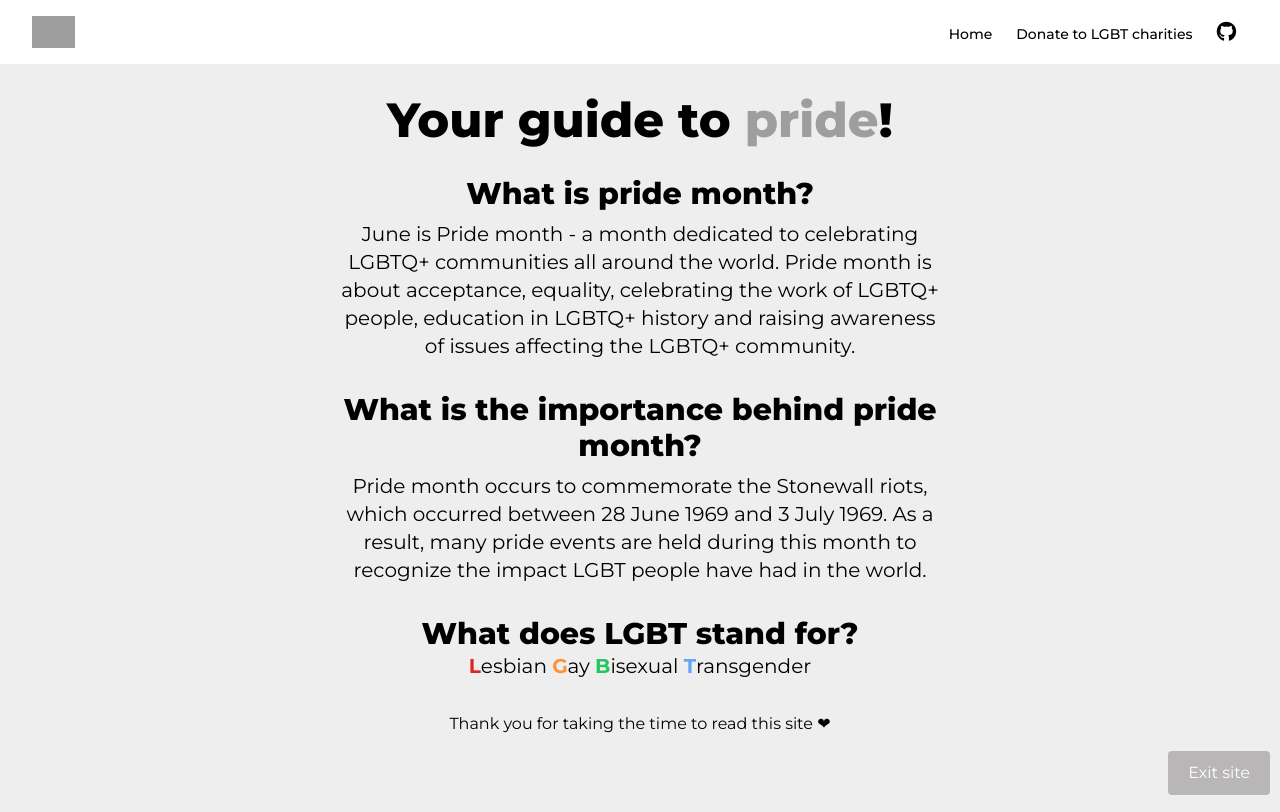
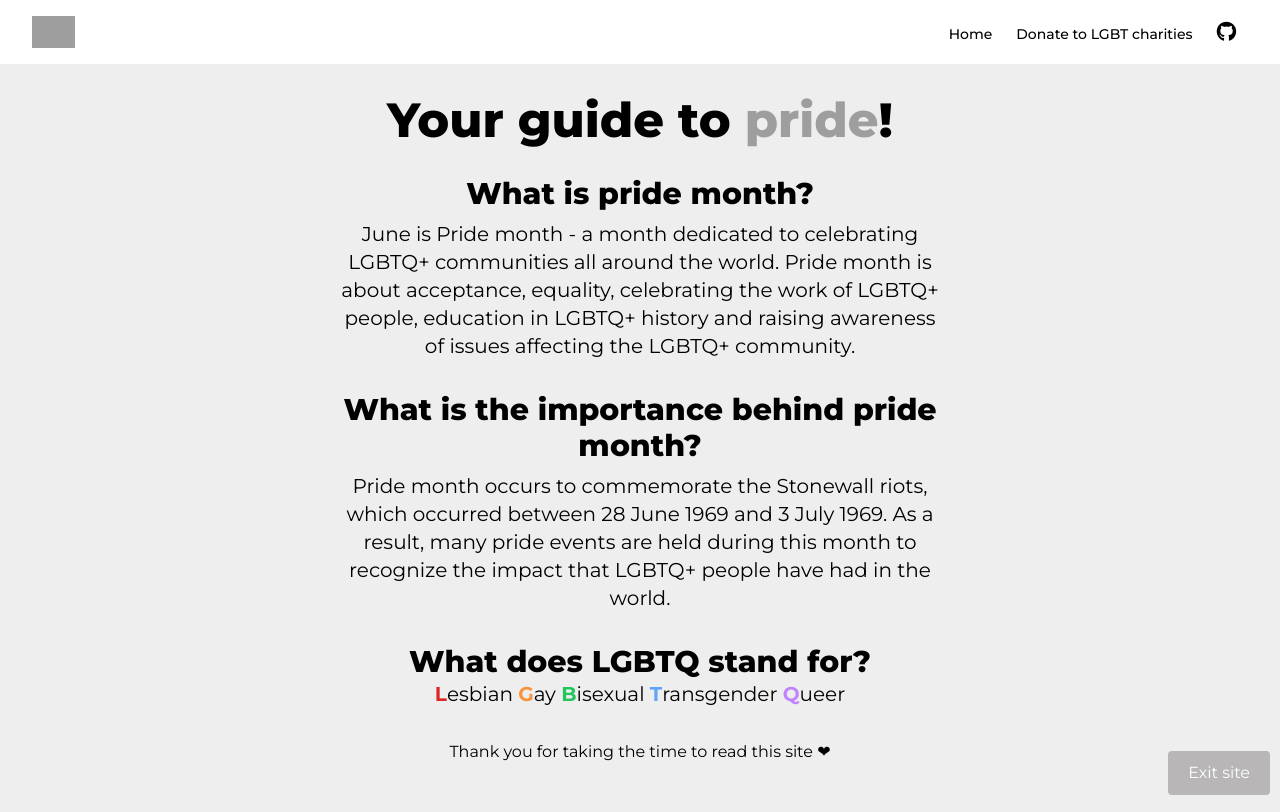
Before and after one commit to TimyIsCool/pride-guide, a Vue app: page / in a window 1280 px wide. Built offline with nearby package versions, Linux system fonts and the light colour scheme; grey boxes are pictures that could not be loaded.

Commit message:
fix: add more consitency with LGBTQ & not of LGBT

```diff
--- a/src/views/Home.vue
+++ b/src/views/Home.vue
@@ -8,11 +8,11 @@
       </div>
       <div class="mx-5 mt-3" id="pride">
         <h1 class="text-2xl sm:text-3xl font-extrabold">What is the importance behind pride month?</h1>
-        <p class="text-xl mt-2">Pride month occurs to commemorate the Stonewall riots, which occurred between 28 June 1969 and 3 July 1969. As a result, many pride events are held during this month to recognize the impact LGBT people have had in the world.</p>
+        <p class="text-xl mt-2">Pride month occurs to commemorate the Stonewall riots, which occurred between 28 June 1969 and 3 July 1969. As a result, many pride events are held during this month to recognize the impact that LGBTQ+ people have had in the world.</p>
       </div>
       <div class="mx-5 mt-2" id="lgbt">
-        <h1 class="text-2xl sm:text-3xl font-extrabold">What does LGBT stand for?</h1>
-        <p class="text-bold text-xl"><span class="text-red-600 font-bold">L</span>esbian <span class="text-orange-400 font-bold">G</span>ay <span class="text-green-500 font-bold">B</span>isexual <span class="text-blue-400 font-bold">T</span>ransgender</p>
+        <h1 class="text-2xl sm:text-3xl font-extrabold">What does LGBTQ stand for?</h1>
+        <p class="text-bold text-xl"><span class="text-red-600 font-bold">L</span>esbian <span class="text-orange-400 font-bold">G</span>ay <span class="text-green-500 font-bold">B</span>isexual <span class="text-blue-400 font-bold">T</span>ransgender <span class="text-purple-400 font-bold">Q</span>ueer</p>
       </div>
     </div>
 
```
Also changed, not shown: 1 other file (tests, documents, lock files or other folders).
